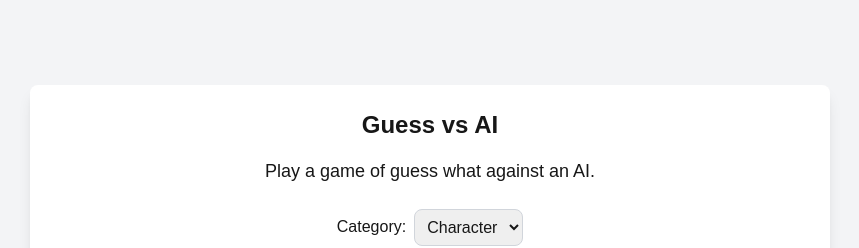
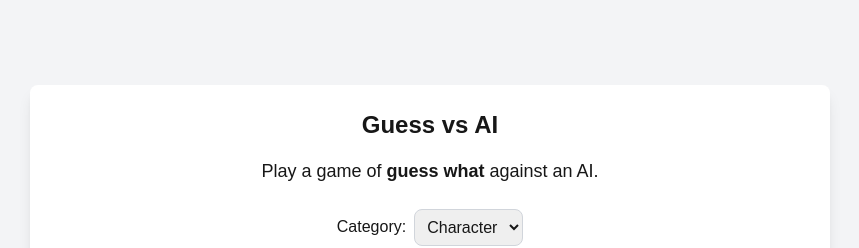
Before and after one commit to tvonment/guess-vs-ai, a Next.js app: page / in a window 1280 px wide. Shown: the top 248 px of the page, without its empty margins (210-1069 px from the left). Built offline with nearby package versions, Linux system fonts and the light colour scheme.

Commit message:
change title and description

```diff
--- a/app/layout.tsx
+++ b/app/layout.tsx
@@ -14,8 +14,8 @@ const geistMono = localFont({
 });
 
 export const metadata: Metadata = {
-  title: "Create Next App",
-  description: "Generated by create next app",
+  title: "Guess vs AI",
+  description: "Play a game of guess what against an AI.",
 };
 
 export default function RootLayout({
--- a/app/page.tsx
+++ b/app/page.tsx
@@ -111,7 +111,7 @@ export default function Home() {
     <div className="flex items-center justify-center min-h-screen bg-gray-100">
       <main className="bg-white p-6 rounded-lg shadow-lg w-full">
         <h1 className="text-2xl font-bold mb-4 text-center">Guess vs AI</h1>
-        <p className="text-lg mb-6 text-center">Play a game of guess what against an AI.</p>
+        <p className="text-lg mb-6 text-center">Play a game of <strong>guess what</strong> against an AI.</p>
 
         <div className="mb-4 flex items-center justify-center">
           <label className="mr-2">Category:</label>
```
Also changed, not shown: 1 other file (tests, documents, lock files or other folders).
